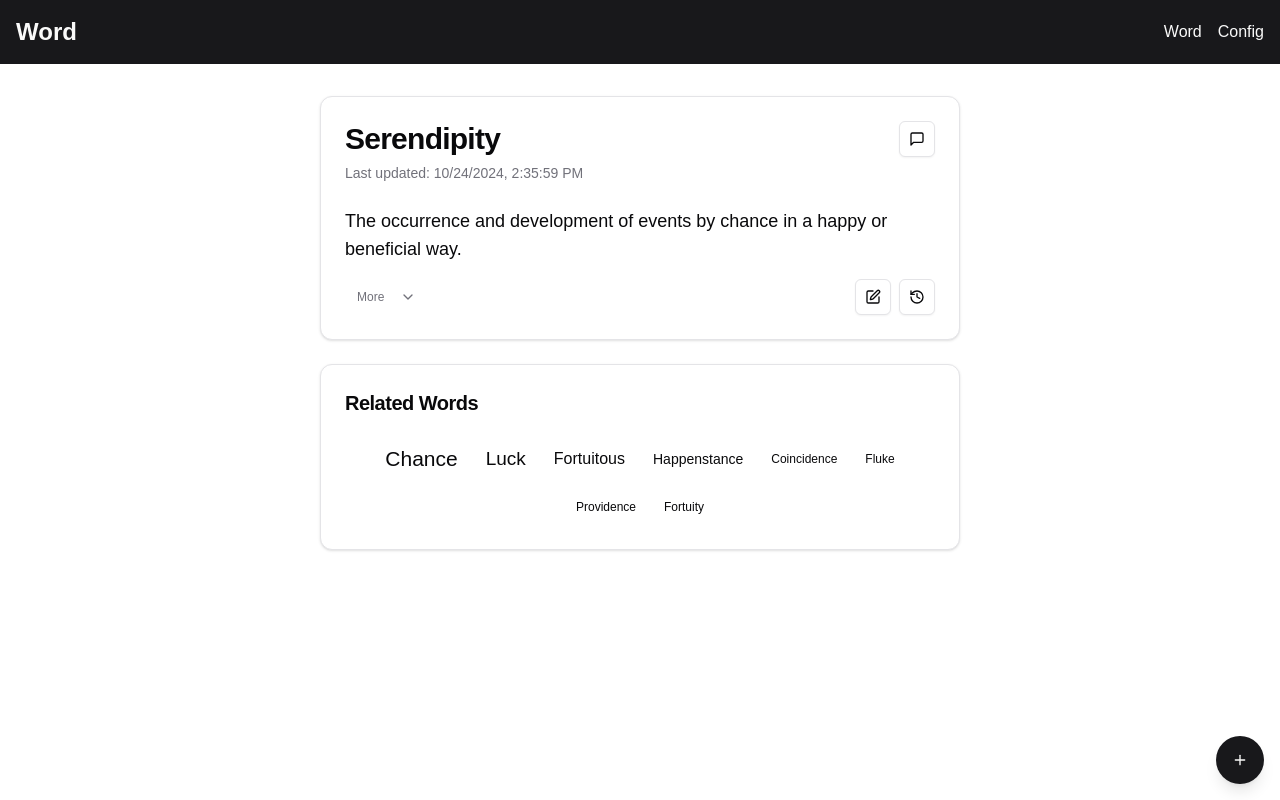
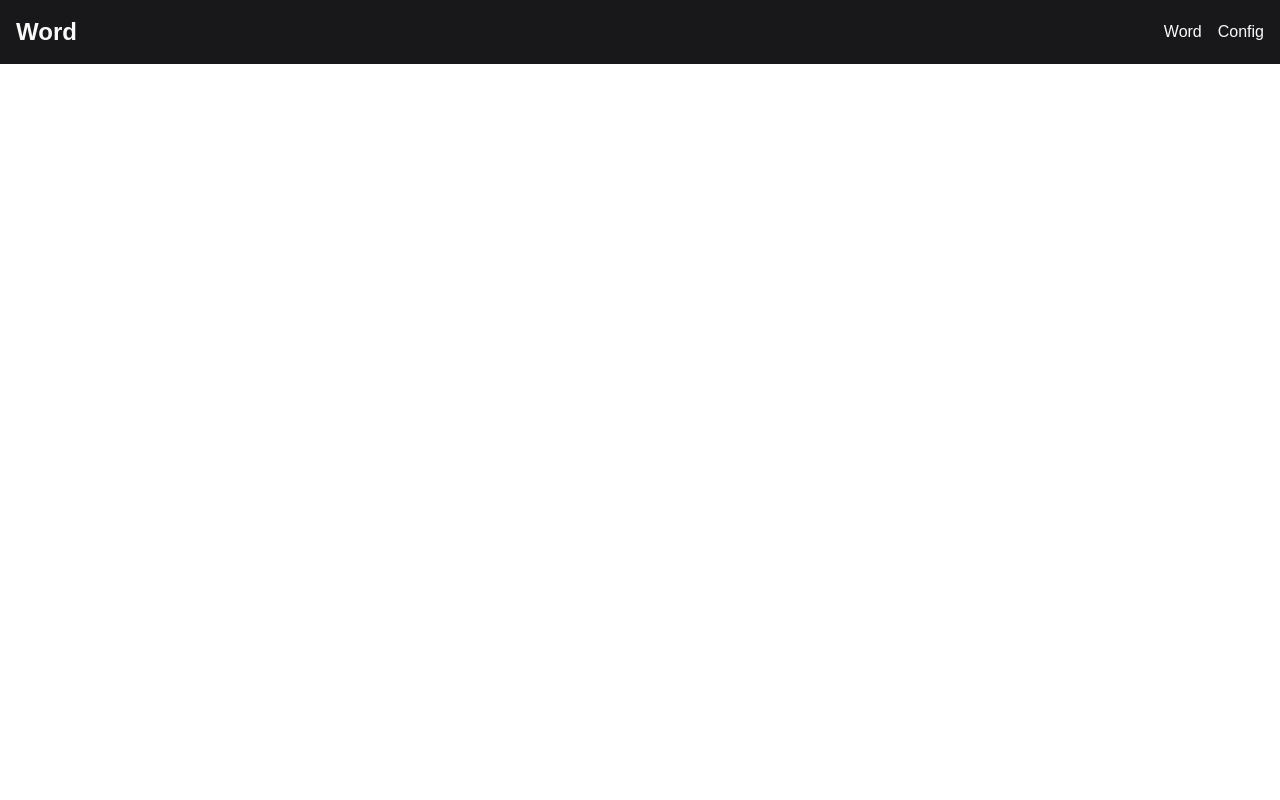
Before and after one commit to 0xMichaelRan/wordchat-nextjs, a Next.js app: page / in a window 1280 px wide. Built offline with nearby package versions, Linux system fonts and the light colour scheme.

Commit message:
re-run on windows at DFH, and test backend

```diff
--- a/src/app/config/page.tsx
+++ b/src/app/config/page.tsx
@@ -1,6 +1,6 @@
 import ConfigPage from "./config-page";
 
-export default function Home() {
+export default function Config() {
   return (
     <ConfigPage />
   );
--- a/src/app/page.tsx
+++ b/src/app/page.tsx
@@ -1,7 +1,5 @@
-import WordPage from "./word/word-page";
-
 export default function Home() {
     return (
-      <WordPage />
+      <div />
     );
   }
--- /dev/null
+++ b/src/app/word/[id]/page.tsx
@@ -0,0 +1,7 @@
+import WordPage from "./word-page";
+
+export default function Word() {
+    return (
+        <WordPage />
+    );
+}
--- a/src/app/word/word-page.tsx
+++ b/src/app/word/[id]/word-page.tsx
@@ -1,7 +1,8 @@
 'use client'
 
-import { useState } from 'react'
+import { useState, useEffect } from 'react'
 import Link from 'next/link'
+import { useParams } from 'next/navigation'
 import { ChevronDown, ChevronUp, Edit, History, MessageSquare, Plus } from 'lucide-react'
 import { Button } from "@/components/ui/button"
 import { Card, CardContent, CardHeader, CardTitle } from "@/components/ui/card"
@@ -22,36 +23,47 @@ import { Input } from "@/components/ui/input"
 import { Label } from "@/components/ui/label"
 import { Textarea } from "@/components/ui/textarea"
 
+interface WordData {
+  id: string;
+  word: string;
+  definition: string;
+  details: string;
+  relatedWords: { word: string; correlation: number }[];
+  definitionHistory: { text: string; date: string }[];
+}
+
 export default function WordPage() {
-
-  // Placeholder data
-  const word = "Serendipity"
-  const definition = "The occurrence and development of events by chance in a happy or beneficial way."
-  const details = "Coined by Horace Walpole in 1754. Inspired by a Persian fairy tale, 'The Three Princes of Serendip,' whose heroes often made discoveries by accident."
-  const relatedWords = [
-    { word: "Chance", correlation: 0.9 },
-    { word: "Luck", correlation: 0.8 },
-    { word: "Fortuitous", correlation: 0.7 },
-    { word: "Happenstance", correlation: 0.6 },
-    { word: "Coincidence", correlation: 0.5 },
-    { word: "Fluke", correlation: 0.4 },
-    { word: "Providence", correlation: 0.3 },
-    { word: "Fortuity", correlation: 0.2 }
-  ];
-  const definitionHistory = [
-    { text: "The faculty of making fortunate discoveries by accident.", date: "2023-06-01" },
-    { text: "The phenomenon of finding valuable things not sought for.", date: "2023-06-15" },
-    { text: "A happy accident or pleasant surprise; a fortunate mistake.", date: "2023-06-30" }
-  ]
+  const { id } = useParams()
+  const [wordData, setWordData] = useState<WordData | null>(null)
+  const [loading, setLoading] = useState(true)
+  const [error, setError] = useState<string | null>(null)
 
   const [showDetails, setShowDetails] = useState(false)
-  const [newWord, setNewWord] = useState("")
-  const [newDefinition, setNewDefinition] = useState("")
-  const [newDetails, setNewDetails] = useState("")
   const [isEditingDefinition, setIsEditingDefinition] = useState(false)
   const [isEditingDetails, setIsEditingDetails] = useState(false)
-  const [editedDefinition, setEditedDefinition] = useState(definition)
-  const [editedDetails, setEditedDetails] = useState(details)
+  const [editedDefinition, setEditedDefinition] = useState('')
+  const [editedDetails, setEditedDetails] = useState('')
+
+  useEffect(() => {
+    const fetchWordData = async () => {
+      try {
+        const response = await fetch(`http://localhost:3000/api/words/${id}`)
+        if (!response.ok) {
+          throw new Error('Failed to fetch word data')
+        }
+        const data: WordData = await response.json()
+        setWordData(data)
+        setEditedDefinition(data.definition)
+        setEditedDetails(data.details)
+      } catch (err) {
+        setError('An error occurred while fetching the word data.')
+      } finally {
+        setLoading(false)
+      }
+    }
+
+    fetchWordData()
+  }, [id])
 
   const handleSubmit = (e: React.FormEvent) => {
     e.preventDefault()
@@ -83,17 +95,25 @@ export default function WordPage() {
     console.log("Saving new details:", editedDetails)
   }
 
+  if (loading) {
+    return <div>Loading...</div>
+  }
+
+  if (error || !wordData) {
+    return <div>Error: {error || 'Word not found'}</div>
+  }
+
   return (
     <div>
       <main className="flex-grow container mx-auto px-4 py-8 max-w-2xl">
         <Card className="mb-6">
           <CardHeader className="flex flex-col items-start">
             <div className="flex items-center justify-between w-full">
-              <CardTitle className="text-3xl font-bold">{word}</CardTitle>
+              <CardTitle className="text-3xl font-bold">{wordData.word}</CardTitle>
               <Button variant="outline" size="icon" asChild>
-                <Link href={`/chat?word=${word}`}>
+                <Link href={`/chat?word=${wordData.word}`}>
                   <MessageSquare className="h-4 w-4" />
-                  <span className="sr-only">Chat about {word}</span>
+                  <span className="sr-only">Chat about {wordData.word}</span>
                 </Link>
               </Button>
             </div>
@@ -141,7 +161,7 @@ export default function WordPage() {
                     </Button>
                   </DropdownMenuTrigger>
                   <DropdownMenuContent align="end" className="w-[300px]">
-                    {definitionHistory.map((def, index) => (
+                    {wordData.definitionHistory.map((def, index) => (
                       <DropdownMenuItem key={index} className="flex flex-col items-start">
                         <span className="font-medium">{def.text}</span>
                         <span className="text-sm text-muted-foreground">{def.date}</span>
@@ -183,12 +203,11 @@ export default function WordPage() {
           </CardHeader>
           <CardContent>
             <div className="flex flex-wrap gap-3 justify-center">
-              {relatedWords.map(({ word, correlation }, index) => {
-                const fontSize = Math.max(12, Math.floor(correlation * 24)); // Scale font size between 12px and 24px
+              {wordData.relatedWords.map(({ word, correlation }) => {
+                const fontSize = Math.max(12, Math.floor(correlation * 24));
                 return (
-                  <Link href={`/?word=${word}`}>
+                  <Link href={`/word/${word}`} key={word}>
                     <Button
-                    key={index}
                       variant="ghost"
                       className={`px-2 py-1 hover:bg-primary hover:text-primary-foreground transition-colors`}
                       style={{ fontSize: `${fontSize}px` }}
--- a/src/components/ui/dropdown-menu.tsx
+++ b/src/components/ui/dropdown-menu.tsx
@@ -31,14 +31,14 @@ const DropdownMenuSubTrigger = React.forwardRef<
   <DropdownMenuPrimitive.SubTrigger
     ref={ref}
     className={cn(
-      "flex cursor-default select-none items-center rounded-sm px-2 py-1.5 text-sm outline-none focus:bg-accent data-[state=open]:bg-accent",
+      "flex cursor-default gap-2 select-none items-center rounded-sm px-2 py-1.5 text-sm outline-none focus:bg-accent data-[state=open]:bg-accent [&_svg]:pointer-events-none [&_svg]:size-4 [&_svg]:shrink-0",
       inset && "pl-8",
       className
     )}
     {...props}
   >
     {children}
-    <ChevronRightIcon className="ml-auto h-4 w-4" />
+    <ChevronRightIcon className="ml-auto" />
   </DropdownMenuPrimitive.SubTrigger>
 ))
 DropdownMenuSubTrigger.displayName =
```
Lines whose indentation alone changed are shown as unchanged.
